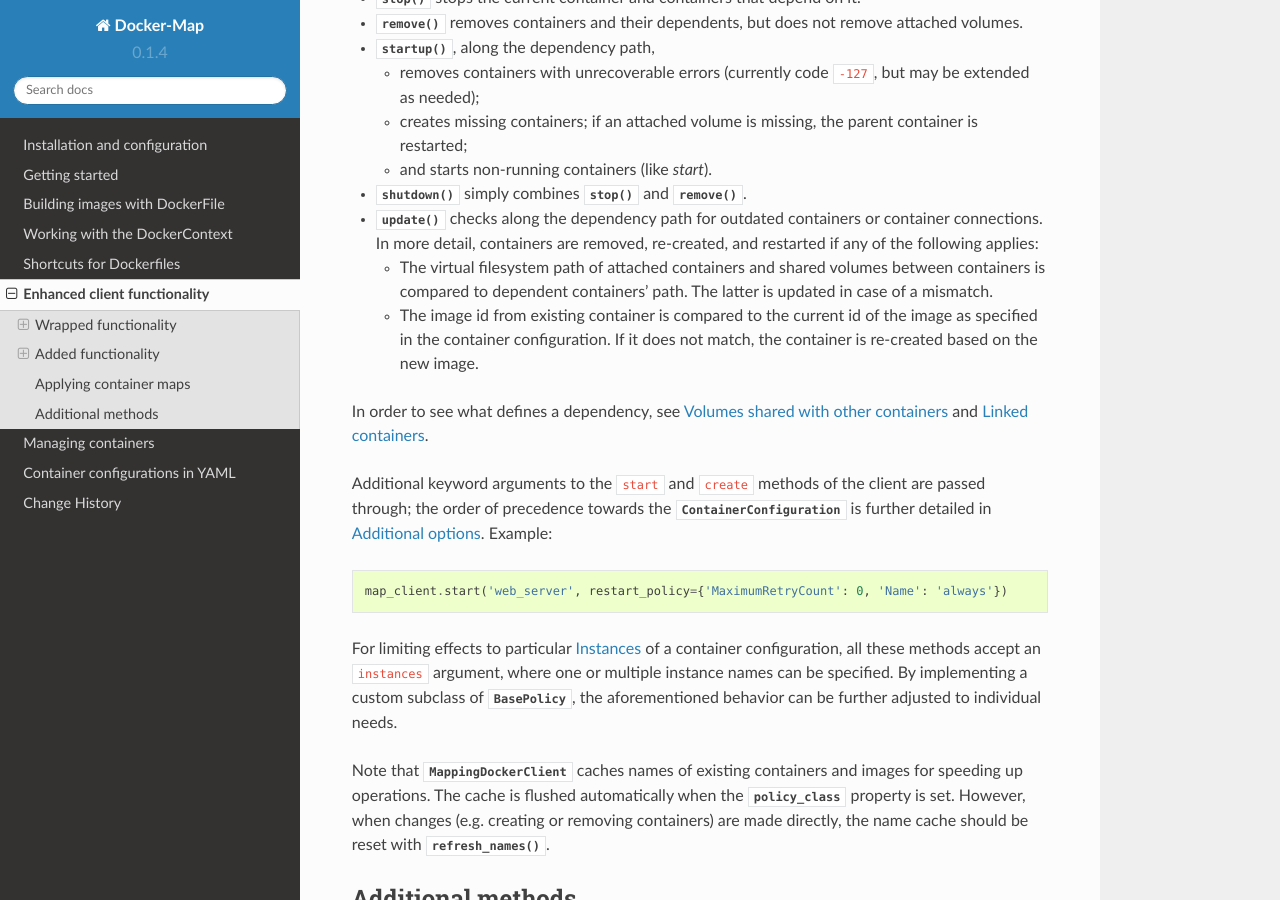
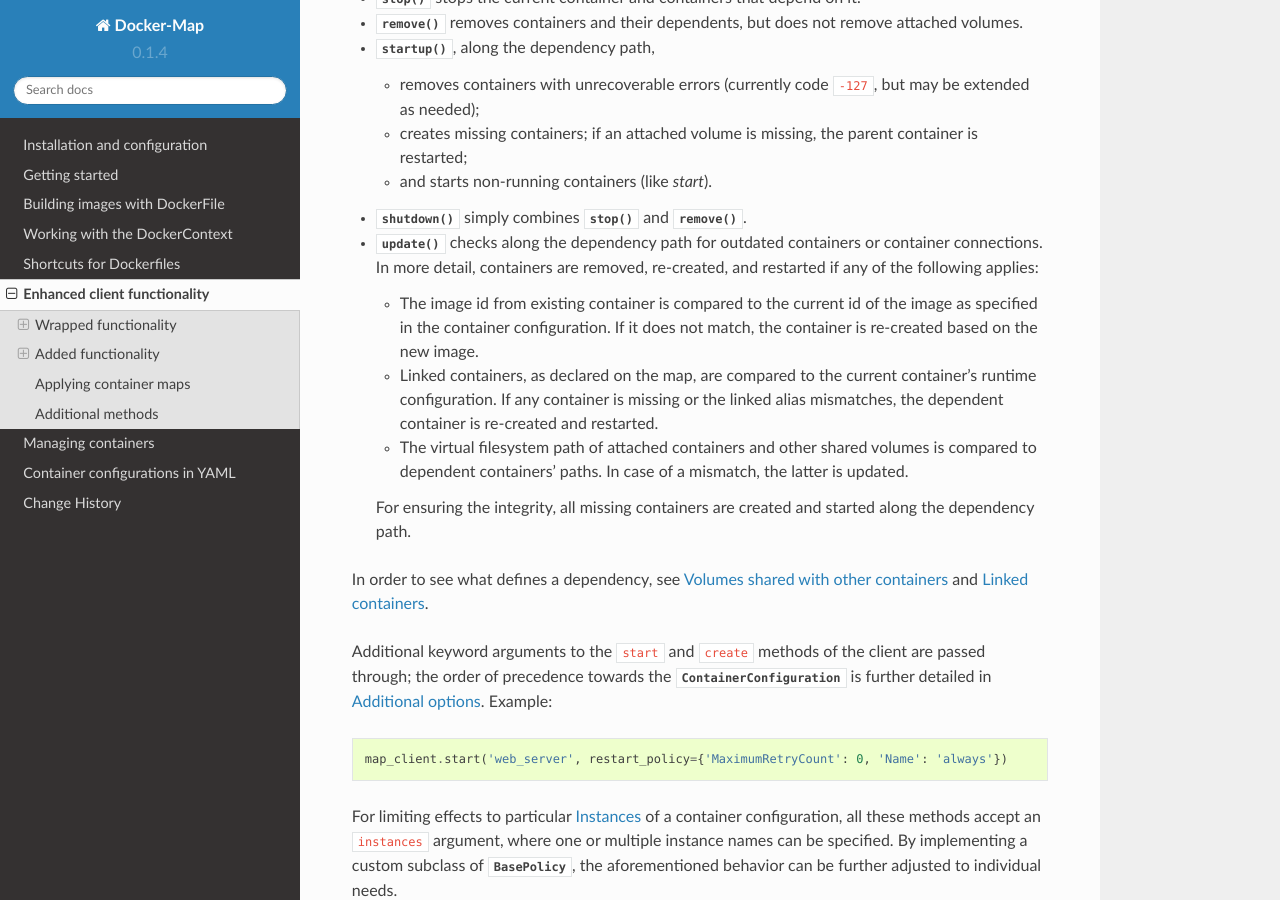
Before and after one commit to merll/docker-map, a Sphinx documentation site: the page built from docs/guide/containers/client.rst, in a window 1280 px wide and 900 px high, scrolled down 2570 px. Built offline with Sphinx 7.4.7 and the Read the Docs theme 2.0.0, drawn with Linux system fonts in a browser that asks for light colours.

Commit message:
Doc updates.

```diff
--- a/docs/guide/containers/client.rst
+++ b/docs/guide/containers/client.rst
@@ -122,10 +122,14 @@ The default, :class:`~dockermap.map.policy.resume.ResumeUpdatePolicy` supports t
   container connections. In more detail, containers are removed, re-created, and restarted if any of the following
   applies:
 
-  * The virtual filesystem path of attached containers and shared volumes between containers is compared to dependent
-    containers' path. The latter is updated in case of a mismatch.
   * The image id from existing container is compared to the current id of the image as specified in the container
     configuration. If it does not match, the container is re-created based on the new image.
+  * Linked containers, as declared on the map, are compared to the current container's runtime configuration. If any
+    container is missing or the linked alias mismatches, the dependent container is re-created and restarted.
+  * The virtual filesystem path of attached containers and other shared volumes is compared to dependent
+    containers' paths. In case of a mismatch, the latter is updated.
+
+  For ensuring the integrity, all missing containers are created and started along the dependency path.
 
 In order to see what defines a dependency, see :ref:`shared-volumes-containers` and :ref:`linked-containers`.
 
```
